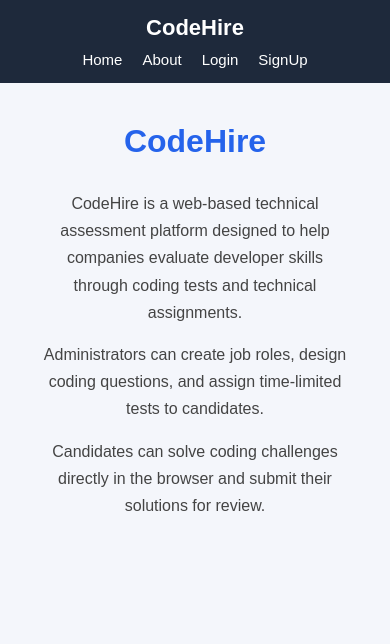
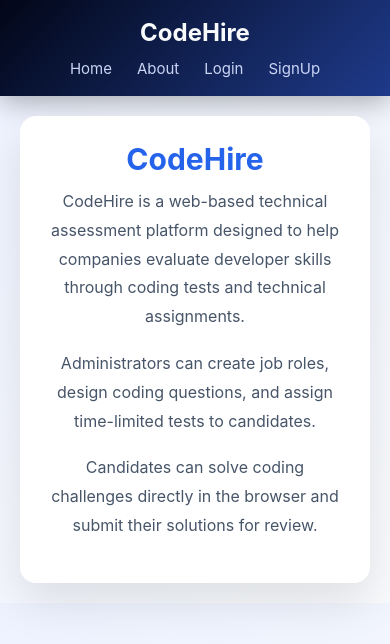
Before and after one commit to 16-Biki/CodeHire, a React (Vite) app in the folder frontend/: page / in a window 390 px wide. Shown: the top 644 px of the page. Built offline with nearby package versions, Linux system fonts and the light colour scheme; no server answers.

Commit message:
css part update

```diff
--- a/frontend/src/styles/main.css
+++ b/frontend/src/styles/main.css
@@ -5,291 +5,275 @@
 }
 
 body {
-  font-family: Arial, Helvetica, sans-serif;
-  background: #f4f6fb;
-  color: #333;
+  font-family: "Inter", "Segoe UI", Roboto, Arial, sans-serif;
+  background: linear-gradient(135deg, #eef2ff, #f8fafc);
+  color: #0f172a;
 }
 
-/* PAGE */
-
 .page {
-  max-width: 900px;
-  margin: 40px auto;
-  padding: 20px;
+  max-width: 950px;
+  margin: 60px auto;
+  padding: 40px;
+  background: #ffffff;
+  border-radius: 16px;
+  box-shadow: 0 20px 45px rgba(0, 0, 0, 0.1);
+  animation: fadeIn 0.4s ease;
 }
 
 .page > p {
-  line-height: 1.7;
-  margin-bottom: 15px;
-  color: #444;
+  line-height: 1.8;
+  margin-bottom: 18px;
+  color: #475569;
+  font-size: 16px;
   text-align: center;
 }
-
-/* NAVBAR */
 
 .navbar {
   display: flex;
   justify-content: space-between;
   align-items: center;
-  background: #1e293b;
-  padding: 15px 30px;
+  background: linear-gradient(135deg, #020617, #1e3a8a);
+  padding: 18px 35px;
+  box-shadow: 0 6px 25px rgba(0, 0, 0, 0.3);
 }
 
 .logo {
-  font-size: 22px;
-  font-weight: bold;
-  color: white;
+  font-size: 24px;
+  font-weight: 700;
+  color: #f8fafc;
   text-decoration: none;
 }
 
 .nav-links {
   display: flex;
-  gap: 20px;
+  gap: 25px;
   align-items: center;
 }
 
-.nav-links a {
-  color: white;
+.nav-links a,
+.nav-link {
+  color: #cbd5f5;
   text-decoration: none;
   font-size: 15px;
-  transition: color 0.2s ease;
+  position: relative;
+  transition: 0.3s;
 }
 
-.nav-links a:hover {
-  color: #38bdf8;
-  text-decoration: underline;
+.nav-links a::after,
+.nav-link::after {
+  content: "";
+  position: absolute;
+  left: 0;
+  bottom: -3px;
+  width: 0%;
+  height: 2px;
+  background: #38bdf8;
+  transition: width 0.3s ease;
 }
 
-.nav-link {
-  color: white;
-  cursor: pointer;
-  font-size: 15px;
+.nav-links a:hover::after,
+.nav-link:hover::after {
+  width: 100%;
 }
 
+.nav-links a:hover,
 .nav-link:hover {
   color: #38bdf8;
-  text-decoration: underline;
 }
-
-/* USER MENU */
 
 .user-menu {
   position: relative;
 }
 
 .username {
-  color: white;
+  color: #e2e8f0;
   cursor: pointer;
-  font-size: 15px;
-  transition: color 0.2s ease;
 }
-
-.username:hover {
-  color: #38bdf8;
-  text-decoration: underline;
-}
-
-/* DROPDOWN */
 
 .dropdown {
   position: absolute;
-  top: 40px;
   right: 0;
-  background: white;
-  color: #333;
+  top: 45px;
+  background: #ffffff;
   padding: 15px;
-  border-radius: 8px;
-  width: 180px;
-  box-shadow: 0 5px 20px rgba(0, 0, 0, 0.15);
-  z-index: 10;
+  width: 190px;
+  border-radius: 10px;
+  box-shadow: 0 10px 25px rgba(0, 0, 0, 0.15);
+  z-index: 100;
 }
 
 .dropdown p {
   font-size: 14px;
   margin-bottom: 8px;
+  color: #334155;
 }
 
 .dropdown button {
   width: 100%;
-  background: #ef4444;
-  border: none;
-  padding: 8px;
+  background: #ef4444 !important;
   border-radius: 6px;
-  color: white;
-  cursor: pointer;
 }
 
 .dropdown button:hover {
-  background: #dc2626;
+  background: #dc2626 !important;
+  transform: none !important;
+  box-shadow: none !important;
 }
-
-/* HEADINGS */
 
 h1 {
   text-align: center;
-  margin-bottom: 30px;
+  font-size: 30px;
+  color: #1d4ed8;
+  margin-bottom: 10px;
 }
 
 h2 {
-  margin-top: 30px;
-  margin-bottom: 15px;
+  font-size: 20px;
+  color: #475569;
+  margin: 25px 0 10px;
 }
 
-/* CARDS */
+.card {
+  background: #ffffff;
+  padding: 22px;
+  border-radius: 14px;
+  margin-top: 18px;
+  box-shadow: 0 8px 25px rgba(0, 0, 0, 0.08);
+  transition: 0.3s;
+}
 
-.card {
-  background: white;
-  padding: 25px;
-  border-radius: 10px;
-  margin-top: 20px;
-  box-shadow: 0 2px 10px rgba(0, 0, 0, 0.08);
+.card:hover {
+  transform: translateY(-4px);
+  box-shadow: 0 15px 35px rgba(0, 0, 0, 0.12);
 }
 
 .card h3 {
-  margin-bottom: 10px;
+  font-size: 18px;
+  margin-bottom: 6px;
 }
 
 .card p {
+  font-size: 14px;
+  color: #475569;
   line-height: 1.6;
-  color: #444;
-  margin-bottom: 10px;
 }
 
-/* FORM ELEMENTS */
+.admin-buttons {
+  margin-top: 12px;
+  display: flex;
+  gap: 10px;
+}
+
+.view-btn {
+  background: linear-gradient(135deg, #2563eb, #1d4ed8);
+}
+
+.delete-btn {
+  background: #ef4444 !important;
+}
+
+.delete-btn:hover {
+  background: #dc2626 !important;
+  box-shadow: 0 8px 18px rgba(239, 68, 68, 0.4);
+}
 
 input,
 textarea,
 select {
   width: 100%;
-  padding: 10px;
+  padding: 12px;
   margin-top: 10px;
-  margin-bottom: 15px;
-  border: 1px solid #ddd;
-  border-radius: 6px;
+  margin-bottom: 16px;
+  border: 1px solid #cbd5f5;
+  border-radius: 8px;
+  transition: 0.2s;
+}
+
+input:focus,
+textarea:focus,
+select:focus {
+  outline: none;
+  border-color: #2563eb;
+  box-shadow: 0 0 0 3px rgba(37, 99, 235, 0.1);
+}
+
+.auth-form {
+  max-width: 420px;
+  margin: 80px auto;
+  background: #ffffff;
+  padding: 35px;
+  border-radius: 14px;
+  box-shadow: 0 12px 30px rgba(0, 0, 0, 0.1);
+  display: flex;
+  flex-direction: column;
+}
+
+.auth-form h2 {
+  text-align: center;
+  margin-bottom: 20px;
+  color: #1d4ed8;
+}
+
+.auth-form button {
+  width: 100%;
+  margin-top: 10px;
+}
+
+.auth-form p {
+  text-align: center;
+  margin-top: 10px;
   font-size: 14px;
 }
 
-textarea {
-  resize: vertical;
-  min-height: 100px;
+button {
+  background: linear-gradient(135deg, #2563eb, #1d4ed8);
+  color: white;
+  border: none;
+  padding: 10px 18px;
+  border-radius: 8px;
+  cursor: pointer;
+  transition: 0.3s;
 }
 
-/* FIX RADIO BUTTON WIDTH */
-
-input[type="radio"] {
-  width: auto;
-  margin-right: 8px;
+button:hover {
+  transform: translateY(-2px);
+  box-shadow: 0 8px 18px rgba(37, 99, 235, 0.4);
 }
 
-/* MCQ OPTIONS */
+.mcq-options {
+  margin-top: 12px;
+  display: flex;
+  flex-direction: column;
+  align-items: flex-start;
+}
 
 .mcq-option {
   display: flex;
   align-items: center;
   gap: 10px;
-  margin-top: 8px;
+  padding: 6px 8px;
+  margin-bottom: 6px;
   cursor: pointer;
+  border-radius: 6px;
 }
 
-/* BUTTONS */
-
-button {
-  background: #2563eb;
-  color: white;
-  border: none;
-  padding: 10px 16px;
-  border-radius: 6px;
-  cursor: pointer;
-  font-size: 14px;
+.mcq-option:hover {
+  background: #f1f5f9;
 }
 
-button:hover {
-  background: #1d4ed8;
+.mcq-option input[type="radio"] {
+  accent-color: #2563eb;
 }
 
-.delete-btn {
-  background: #ef4444;
+.mcq-option span {
+  font-size: 15px;
+  font-weight: 500;
 }
 
-.delete-btn:hover {
-  background: #dc2626;
+.mcq-option input:checked + span {
+  color: #2563eb;
+  font-weight: 600;
 }
-
-/* ADMIN BUTTONS */
-
-.admin-buttons {
-  display: flex;
-  gap: 12px;
-  margin-top: 15px;
-  flex-wrap: wrap;
-}
-
-/* AUTH FORMS */
-
-.auth-form {
-  max-width: 400px;
-  margin: 60px auto;
-  background: white;
-  padding: 30px;
-  border-radius: 10px;
-  box-shadow: 0 2px 10px rgba(0, 0, 0, 0.1);
-}
-
-.auth-form h2 {
-  text-align: center;
-  margin-bottom: 20px;
-}
-
-.auth-form button {
-  width: 100%;
-}
-
-/* EDITOR */
-
-.editor-container {
-  margin-top: 20px;
-}
-
-.editor-container h3 {
-  margin-bottom: 10px;
-}
-
-.output-box {
-  margin-top: 20px;
-  background: #111827;
-  color: #00ff90;
-  padding: 15px;
-  border-radius: 6px;
-  font-family: monospace;
-}
-
-/* JOB CARD */
-
-.job-card {
-  background: white;
-  padding: 20px;
-  border-radius: 10px;
-  margin-bottom: 15px;
-  box-shadow: 0 2px 8px rgba(0, 0, 0, 0.08);
-  transition:
-    transform 0.2s ease,
-    box-shadow 0.2s ease;
-}
-
-.job-card:hover {
-  transform: translateY(-3px);
-  box-shadow: 0 8px 18px rgba(0, 0, 0, 0.12);
-}
-
-.job-card h4 {
-  margin-bottom: 10px;
-}
-
-.job-card p {
-  margin-bottom: 10px;
-}
-
-/* TIMER */
 
 .timer {
   font-size: 18px;
@@ -299,45 +283,25 @@ button:hover {
   text-align: right;
 }
 
-/* TABLE */
-
-.table {
-  width: 100%;
-  border-collapse: collapse;
-  margin-top: 20px;
-}
-
-.table th,
-.table td {
-  border: 1px solid #ddd;
-  padding: 10px;
-  text-align: left;
-}
-
-.table th {
-  background: #f1f5f9;
-}
-
-/* SECTIONS */
-
-.section {
-  margin-top: 40px;
-}
-
-/* MOBILE */
-
 @media (max-width: 768px) {
   .navbar {
     flex-direction: column;
-    gap: 10px;
-  }
-
-  .nav-links {
-    flex-wrap: wrap;
-    justify-content: center;
+    gap: 12px;
   }
 
   .page {
     margin: 20px;
+    padding: 25px;
   }
 }
+
+@keyframes fadeIn {
+  from {
+    opacity: 0;
+    transform: translateY(10px);
+  }
+  to {
+    opacity: 1;
+    transform: translateY(0);
+  }
+}
```
